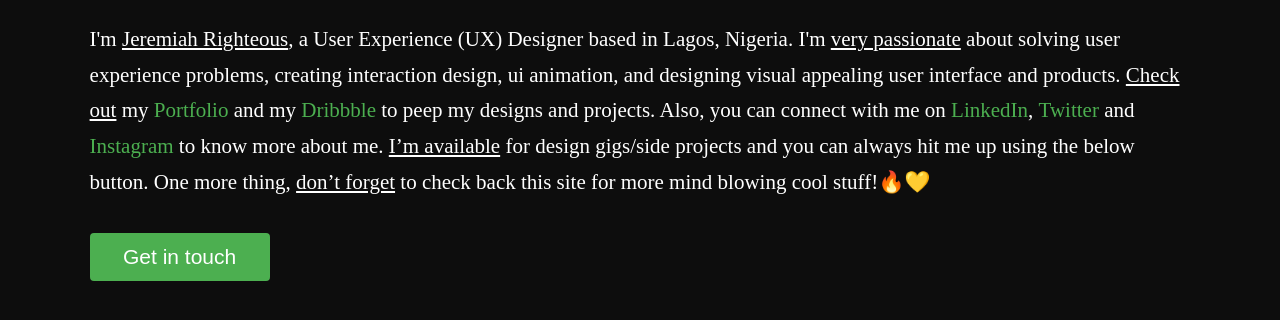
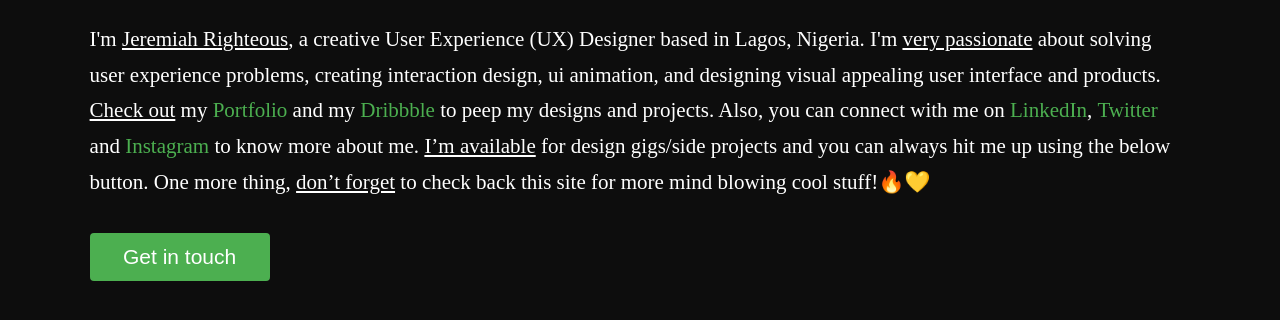
Before and after one commit to jeremiahriz/jeremiahrighteous, a plain HTML site: page index.html in a window 1280 px wide. Shown: the part 110-430 px from the top of the page. Drawn offline with Linux system fonts and the light colour scheme.

Commit message:
Update index.html

```diff
--- a/index.html
+++ b/index.html
@@ -9,7 +9,7 @@
 		<div class="center">
 			<h1>Hello There,</h1>
 
-			<p >I'm <ins>Jeremiah Righteous</ins>, a User Experience (UX) Designer based in Lagos, Nigeria. I'm <ins>very passionate</ins> about solving user experience problems, creating interaction design, ui animation, and designing visual appealing user interface and products. <ins>Check out</ins> my <a href="http://jeremiahriz.design" target="_blank">Portfolio</a> and my <a href="https://dribbble.com/jeremiahriz" target="_blank">Dribbble</a> to peep my designs and projects. Also, you can connect with me on <a href="https://www.linkedin.com/in/jeremiahriz" target="_blank">LinkedIn</a>, <a href="https://twitter.com/jeremiahriz" target="_blank">Twitter</a> and <a href="https://www.instagram.com/jeremiahriz" target="_blank">Instagram</a> to know more about me. <ins>I’m available</ins> for design gigs/side projects and you can always hit me up using the below button. One more thing, <ins>don’t forget</ins> to check back this site for more mind blowing cool stuff!🔥💛</p>
+			<p >I'm <ins>Jeremiah Righteous</ins>, a creative User Experience (UX) Designer based in Lagos, Nigeria. I'm <ins>very passionate</ins> about solving user experience problems, creating interaction design, ui animation, and designing visual appealing user interface and products. <ins>Check out</ins> my <a href="http://jeremiahriz.design" target="_blank">Portfolio</a> and my <a href="https://dribbble.com/jeremiahriz" target="_blank">Dribbble</a> to peep my designs and projects. Also, you can connect with me on <a href="https://www.linkedin.com/in/jeremiahriz" target="_blank">LinkedIn</a>, <a href="https://twitter.com/jeremiahriz" target="_blank">Twitter</a> and <a href="https://www.instagram.com/jeremiahriz" target="_blank">Instagram</a> to know more about me. <ins>I’m available</ins> for design gigs/side projects and you can always hit me up using the below button. One more thing, <ins>don’t forget</ins> to check back this site for more mind blowing cool stuff!🔥💛</p>
 
 			<a style="text-decoration: none;" href="mailto:hello@jeremiahrighteous.com">
 				<button class="button" style="vertical-align:center">
```
